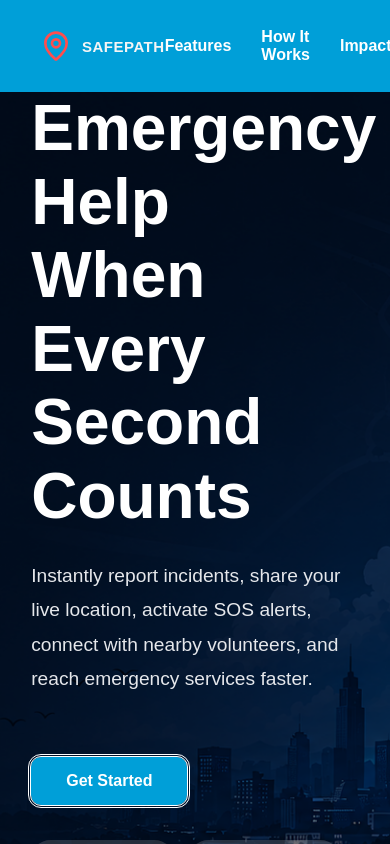
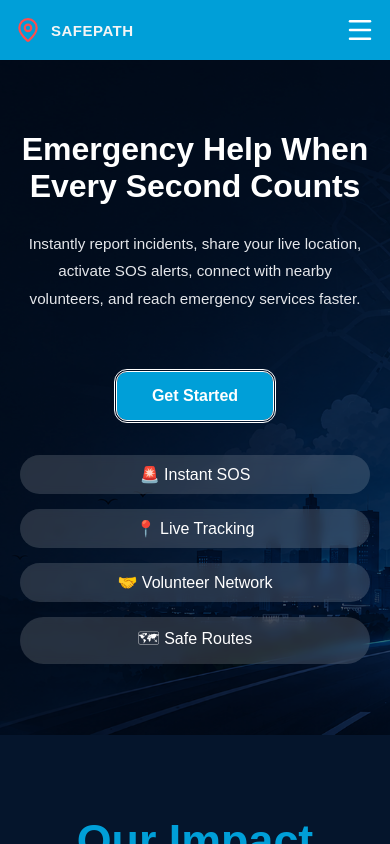
Before and after one commit to Shruti465ugc/SecureWay_, a React (Vite) app in the folder frontend/: page / in a window 390 px wide. Built offline with nearby package versions, Linux system fonts and the light colour scheme.

Commit message:
add responsiveness

```diff
--- a/frontend/src/pages/LandingPage.jsx
+++ b/frontend/src/pages/LandingPage.jsx
@@ -1,18 +1,23 @@
+import { useState } from "react";
 import { Link } from "react-router-dom";
 import "../styles/LandingPage.css";
 import heroImage from "../assets/hero-image.jpeg";
-import { MapPin } from "lucide-react";
+import { MapPin, Menu, X } from "lucide-react";
 
 function LandingPage() {
+  const [menuOpen, setMenuOpen] = useState(false);
+
+  const closeMenu = () => setMenuOpen(false);
+
   return (
     <div className="landing">
-
       <nav className="navbar">
         <h2 className="logo">
           <MapPin size={28} className="logo-icon" />
           SafePath
         </h2>
 
+        {/* Desktop Navigation */}
         <div className="nav-links">
           <a href="#features">Features</a>
           <a href="#how-it-works">How It Works</a>
@@ -22,32 +27,56 @@ function LandingPage() {
             <button className="nav-btn">Launch App</button>
           </Link>
         </div>
+
+        {/* Mobile Menu Button */}
+        <button
+          className="menu-btn"
+          onClick={() => setMenuOpen(!menuOpen)}
+          aria-label="Toggle navigation"
+        >
+          {menuOpen ? <X size={30} /> : <Menu size={30} />}
+        </button>
+
+        {/* Mobile Menu */}
+        <div className={`mobile-menu ${menuOpen ? "active" : ""}`}>
+          <a href="#features" onClick={closeMenu}>
+            Features
+          </a>
+
+          <a href="#how-it-works" onClick={closeMenu}>
+            How It Works
+          </a>
+
+          <a href="#impact" onClick={closeMenu}>
+            Impact
+          </a>
+
+          <Link to="/dashboard" onClick={closeMenu}>
+            <button className="nav-btn mobile-launch-btn">
+              Launch App
+            </button>
+          </Link>
+        </div>
       </nav>
 
-      <section className="hero"
+      <section
+        className="hero"
         style={{
           backgroundImage: `url(${heroImage})`,
-        }}>
-
-        <h1>
-          Emergency Help <br />
-          When Every Second Counts
-        </h1>
+        }}
+      >
+        <h1>Emergency Help When Every Second Counts</h1>
 
         <p>
-          Instantly report incidents, share your live location,
-          activate SOS alerts, connect with nearby volunteers,
-          and reach emergency services faster.
+          Instantly report incidents, share your live location, activate SOS
+          alerts, connect with nearby volunteers, and reach emergency services
+          faster.
         </p>
 
         <div className="hero-buttons">
           <Link to="/dashboard">
-            <button className="start-btn">
-              Get Started
-            </button>
+            <button className="start-btn">Get Started</button>
           </Link>
-
-
         </div>
 
         <div className="hero-tags">
@@ -56,33 +85,29 @@ function LandingPage() {
           <span>🤝 Volunteer Network</span>
           <span>🗺 Safe Routes</span>
         </div>
-
       </section>
 
       <section className="impact" id="impact">
         <h2>Our Impact</h2>
+
         <div className="impact-grid">
           <div className="impact-card">
-            <h2>🚨
-              1,24+</h2>
+            <h2>🚨 1,24+</h2>
             <p>Incidents Reported</p>
           </div>
 
           <div className="impact-card">
-            <h2>👥
-              542+</h2>
+            <h2>👥 542+</h2>
             <p>Verified Volunteers</p>
           </div>
 
           <div className="impact-card">
-            <h2>🚑
-              86+</h2>
+            <h2>🚑 86+</h2>
             <p>Emergency Units</p>
           </div>
 
           <div className="impact-card">
-            <h2>⚡
-              3 min</h2>
+            <h2>⚡ 3 min</h2>
             <p>Average Response Time</p>
           </div>
         </div>
@@ -90,6 +115,7 @@ function LandingPage() {
 
       <section className="features" id="features">
         <h2>Why Choose SafePath?</h2>
+
         <div className="features-grid">
           <div className="feature-card">
             <h3>🚨 Instant SOS</h3>
@@ -121,14 +147,12 @@ function LandingPage() {
             <p>Stay informed about nearby emergencies.</p>
           </div>
         </div>
+      </section>
 
-      </section>
       <section className="how-it-works" id="how-it-works">
-
         <h2>How SafePath Works</h2>
 
         <div className="steps">
-
           <div className="step">
             <h3>1️⃣ Report</h3>
             <p>Report an incident instantly.</p>
@@ -148,17 +172,15 @@ function LandingPage() {
             <h3>4️⃣ Respond</h3>
             <p>Get faster assistance and safe navigation.</p>
           </div>
+        </div>
+      </section>
 
-        </div>
-
-      </section>
       <footer className="footer">
-
         <h2>SafePath</h2>
 
         <p>
-          Building safer communities through faster emergency
-          response and real-time coordination.
+          Building safer communities through faster emergency response and
+          real-time coordination.
         </p>
 
         <div className="footer-links">
@@ -166,12 +188,9 @@ function LandingPage() {
           <a href="#how-it-works">How It Works</a>
           <a href="#impact">Impact</a>
         </div>
-        <p>
-          © 2026 SafePath. All Rights Reserved.
-        </p>
 
+        <p>© 2026 SafePath. All Rights Reserved.</p>
       </footer>
-
     </div>
   );
 }
--- a/frontend/src/styles/LandingPage.css
+++ b/frontend/src/styles/LandingPage.css
@@ -85,7 +85,7 @@
   display: flex;
   flex-direction: column;
   justify-content: center;
-  padding: 0 8%;
+  padding:40px 20px;
   color: white;
 
   background-size: cover;
@@ -117,7 +117,7 @@
 .hero h1 {
   position: relative;
   z-index: 1;
-  font-size: 4rem;
+  font-size:clamp(2.2rem,6vw,4rem);
   font-weight: 800;
   max-width: 850px;
   margin-bottom: 25px;
@@ -128,11 +128,166 @@
   position: relative;
   z-index: 1;
   max-width: 650px;
-  font-size: 1.2rem;
+  font-size:clamp(1rem,2vw,1.2rem);
   line-height: 1.8;
   color: #e5e7eb;
 }
 
+
+.menu-btn {
+  display: none;
+  background: transparent;
+  border: none;
+  color: white;
+  cursor: pointer;
+  z-index: 1001;
+}
+
+.mobile-menu {
+  position: absolute;
+  top: 100%;
+  left: 0;
+  width: 100%;
+  background: #009fd8;
+  display: flex;
+  flex-direction: column;
+  align-items: center;
+  gap: 20px;
+  padding: 25px 20px;
+
+  opacity: 0;
+  visibility: hidden;
+  transform: translateY(-15px);
+  transition: all 0.3s ease;
+  z-index: 999;
+}
+
+.mobile-menu.active {
+  opacity: 1;
+  visibility: visible;
+  transform: translateY(0);
+}
+
+.mobile-menu a {
+  color: white;
+  text-decoration: none;
+  font-weight: 600;
+  font-size: 1rem;
+}
+
+.mobile-launch-btn {
+  width: 180px;
+}
+
+@media (max-width: 768px) {
+
+  .navbar {
+    position: relative;
+    padding: 16px 20px;
+  }
+
+  .logo {
+    font-size: 2rem;
+  }
+
+  .logo-icon {
+    width: 26px;
+    height: 26px;
+  }
+
+  /* Hide desktop navigation */
+  .nav-links {
+    display: none;
+  }
+
+  /* Show hamburger */
+  .menu-btn {
+    display: flex;
+    align-items: center;
+    justify-content: center;
+  }
+
+  .hero {
+    min-height: 80vh;
+    text-align: center;
+    align-items: center;
+    padding: 60px 20px;
+  }
+
+  .hero h1 {
+    font-size: 2.5rem;
+    max-width: 100%;
+  }
+
+  .hero p {
+    max-width: 100%;
+    font-size: 1rem;
+  }
+
+  .hero-buttons {
+    justify-content: center;
+  }
+
+  .hero-tags {
+    justify-content: center;
+  }
+
+  .impact h2,
+  .features h2,
+  .how-it-works h2 {
+    font-size: 2.2rem;
+  }
+
+  .step {
+    width: 100%;
+    max-width: 340px;
+  }
+
+  .feature-card {
+    text-align: center;
+  }
+
+  .footer-links {
+    flex-direction: column;
+    gap: 15px;
+  }
+}
+
+@media (max-width: 480px) {
+
+  .navbar {
+    padding: 15px;
+  }
+
+  .logo {
+    font-size: 1.6rem;
+  }
+
+  .hero h1 {
+    font-size: 2rem;
+  }
+
+  .hero p {
+    font-size: 0.95rem;
+  }
+
+  .start-btn {
+    width: 100%;
+    max-width: 250px;
+  }
+
+  .hero-tags span {
+    width: 100%;
+    text-align: center;
+  }
+
+  .impact,
+  .features,
+  .how-it-works,
+  .footer {
+    padding: 60px 20px;
+  }
+}
 .start-btn {
   margin-top: 30px;
 
```
